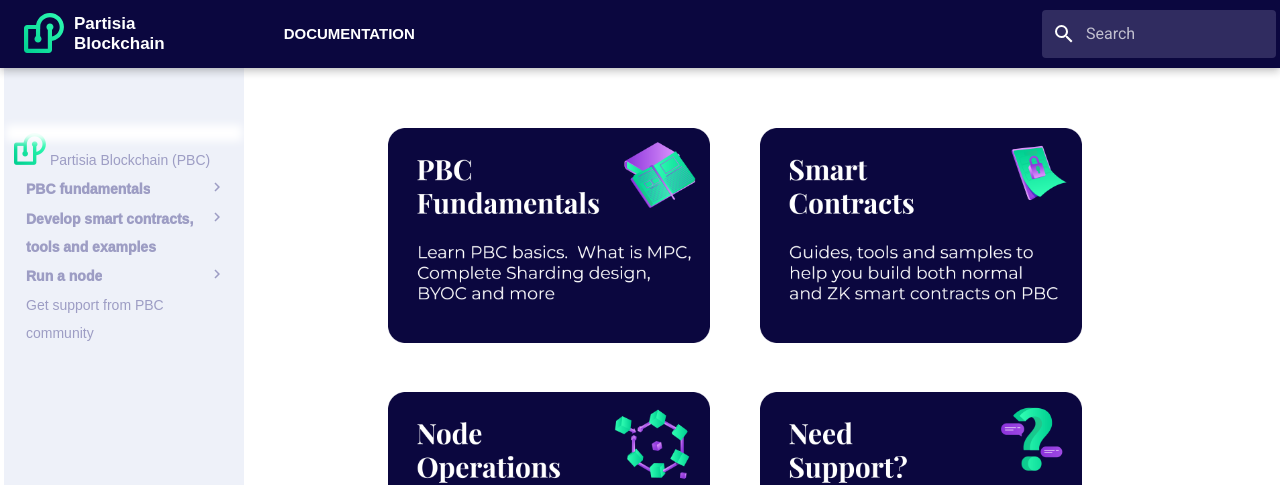
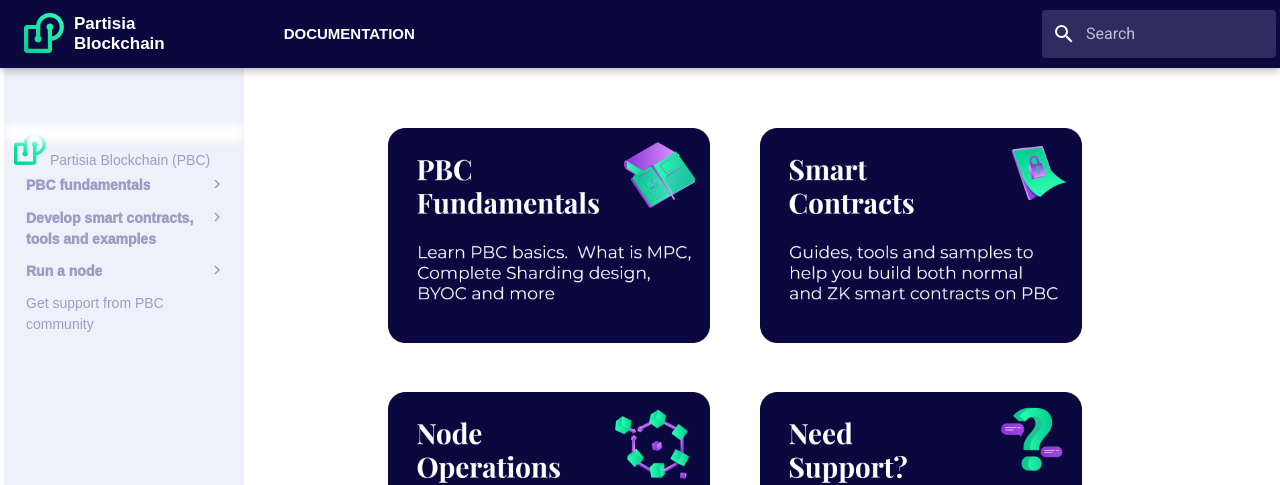
Before and after one commit to 0xSero/partisia-docs, an MkDocs documentation site: the page built from docs/index.md, in a window 1280 px wide. Shown: the top 485 px of the page. Built offline with MkDocs 1.6.1 and Material for MkDocs 9.7.7, drawn with Linux system fonts in a browser that asks for light colours; some web fonts are replaced; a script that is not in the unit is left out.

Commit message:
Updating height and margin-bottom for nav links

```diff
--- a/docs/stylesheets/extra.css
+++ b/docs/stylesheets/extra.css
@@ -514,6 +514,8 @@
 }
 .md-nav__link {
   margin-top: 0.1em !important;
+  line-height: 1.5;
+  margin-bottom: 10px;
 }
 
 .md-nav--footer ul.md-nav__list li:first-child {
```
